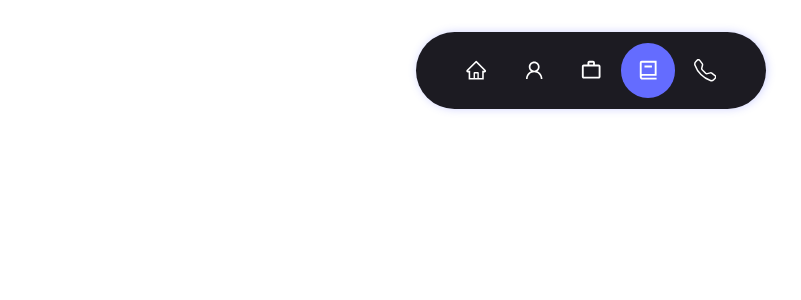
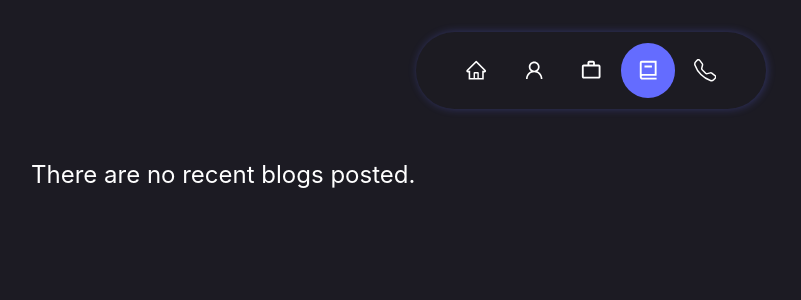
Before and after one commit to Anuj-Khadka/Anujolio, a React (Vite) app: page /blogs in a window 1280 px wide. Shown: the top 300 px of the page, without its empty margins (49-850 px from the left). Built offline with nearby package versions, Linux system fonts and the light colour scheme.

Commit message:
Update Portfolio

```diff
--- a/src/assets/css/Blogs.css
+++ b/src/assets/css/Blogs.css
@@ -1,4 +1,4 @@
 .blogs-container{
 margin-top: 2rem;
-fon-size: 1.5rem;
+font-size: 1.5rem;
 }
--- a/src/assets/css/Home.css
+++ b/src/assets/css/Home.css
@@ -1,7 +1,6 @@
 .home-container {
   width: 60%;
   height: 75dvh;
-  /* background: red; */
   display: flex;
   flex-direction: column;
   justify-content: center;
--- a/src/index.css
+++ b/src/index.css
@@ -4,7 +4,7 @@
   font-weight: 400;
 
   color: rgb(255, 255, 255) !important;
-
+  background: #1c1b23;
   font-synthesis: none;
   text-rendering: optimizeLegibility;
   -webkit-font-smoothing: antialiased;
```
Also changed, not shown: src/App.css (+1 -44 lines), 1 other file (tests, documents, lock files or other folders).
